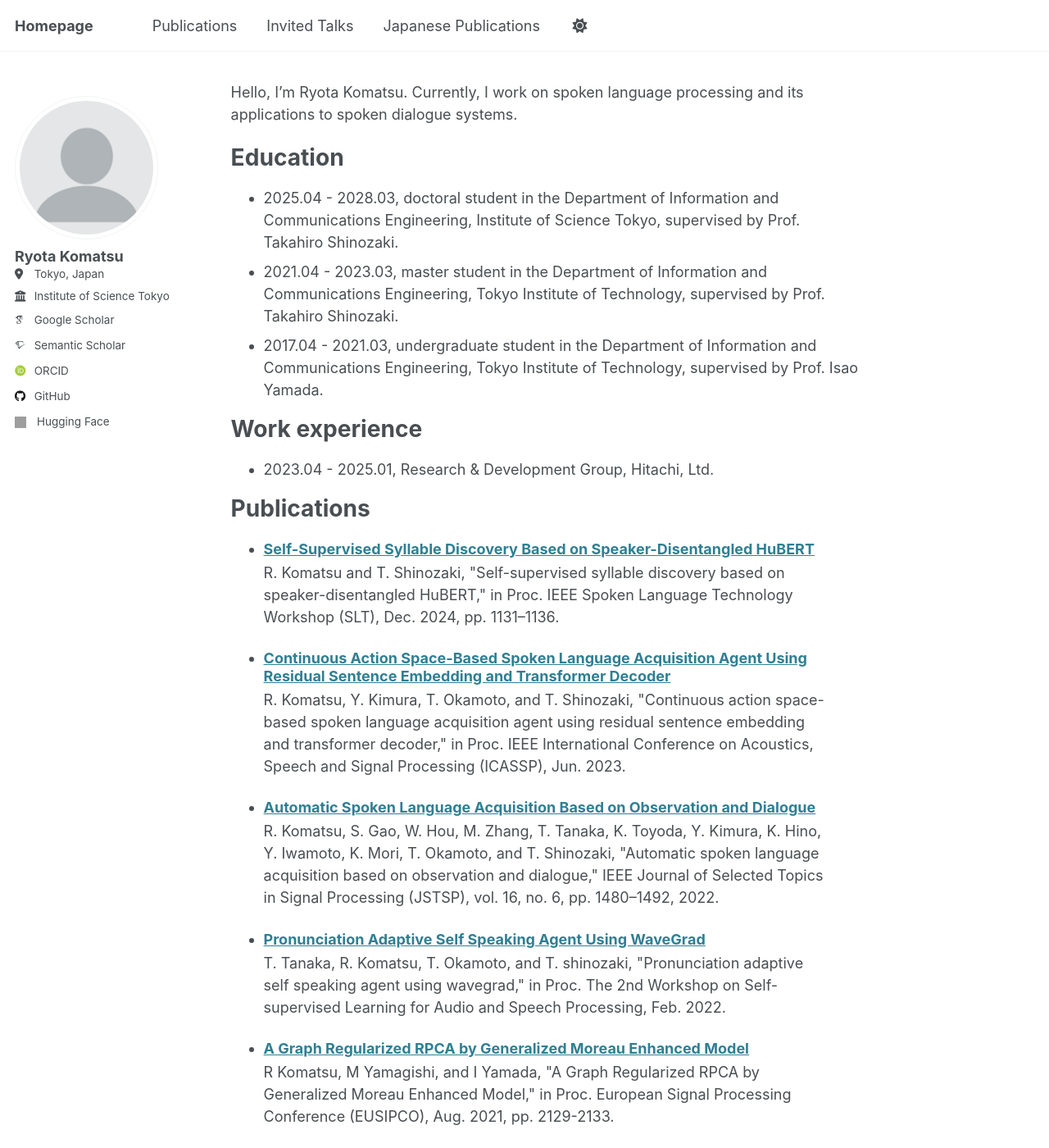
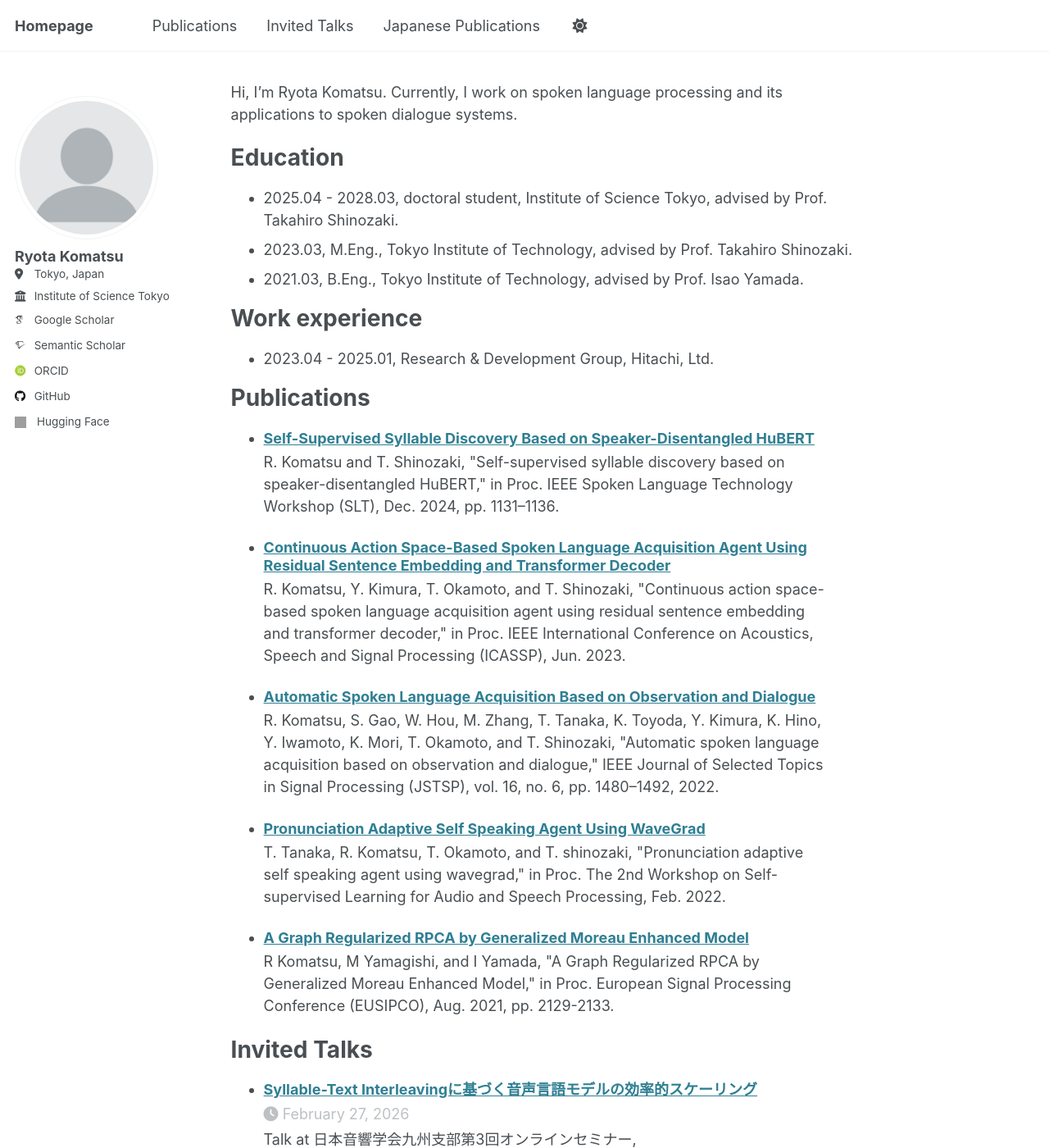
Before and after one commit to ryota-komatsu/ryota-komatsu.github.io, a Jekyll site: the page built from _pages/about.md, in a window 1280 px wide and 1400 px high. Shown: the whole window at 82% size. Built offline with Jekyll 4.4.1, drawn with Linux system fonts in a browser that asks for light colours; some web fonts are replaced; a file with an impossible date is left out; some of the changed text lies outside the part shown; grey boxes are pictures that could not be loaded.

```diff
--- a/_pages/about.md
+++ b/_pages/about.md
@@ -7,14 +7,14 @@ redirect_from:
   - /about.html
 ---
 
-Hello, I'm Ryota Komatsu.
+Hi, I'm Ryota Komatsu.
 Currently, I work on spoken language processing and its applications to spoken dialogue systems.
 
 Education
 ======
-* 2025.04 - 2028.03, doctoral student in the Department of Information and Communications Engineering, Institute of Science Tokyo, supervised by Prof. Takahiro Shinozaki.
-* 2021.04 - 2023.03, master student in the Department of Information and Communications Engineering, Tokyo Institute of Technology, supervised by Prof. Takahiro Shinozaki.
-* 2017.04 - 2021.03, undergraduate student in the Department of Information and Communications Engineering, Tokyo Institute of Technology, supervised by Prof. Isao Yamada.
+* 2025.04 - 2028.03, doctoral student, Institute of Science Tokyo, advised by Prof. Takahiro Shinozaki.
+* 2023.03, M.Eng., Tokyo Institute of Technology, advised by Prof. Takahiro Shinozaki.
+* 2021.03, B.Eng., Tokyo Institute of Technology, advised by Prof. Isao Yamada.
 
 Work experience
 ======
@@ -26,16 +26,16 @@ Publications
     {% include archive-single-cv.html %}
   {% endfor %}</ul>
 
-Awards
-======
-* Best Student Presentation Award, Acoustical Society of Japan (ASJ), 2023.
-
 Invited Talks
 ======
   <ul>{% for post in site.talks reversed %}
     {% include archive-single-talk-cv.html  %}
   {% endfor %}</ul>
 
+Awards
+======
+* Best Student Presentation Award, Acoustical Society of Japan (ASJ), 2023.
+
 Scholarship
 ======
 * Science Tokyo Tsubame Scholarship for Doctoral Students
```
Also changed, not shown: _pages/japanese-publications.md (+2 -0 lines), _publications/2026-ojsp.md (added, +11 -0 lines), _talks/2025-tutorial.md (+2 -2 lines), _talks/2026-asj.md (+1 -1 lines).
